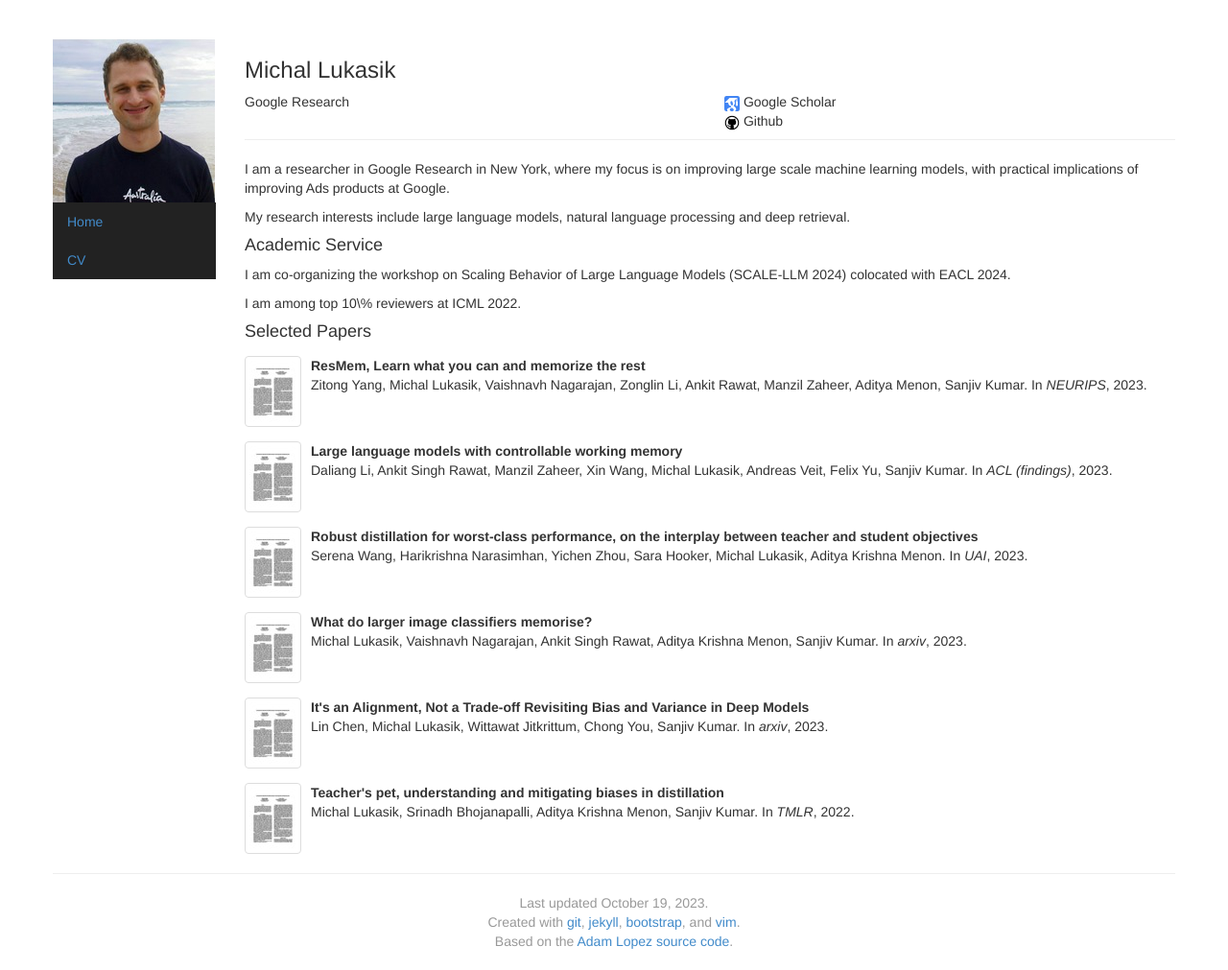
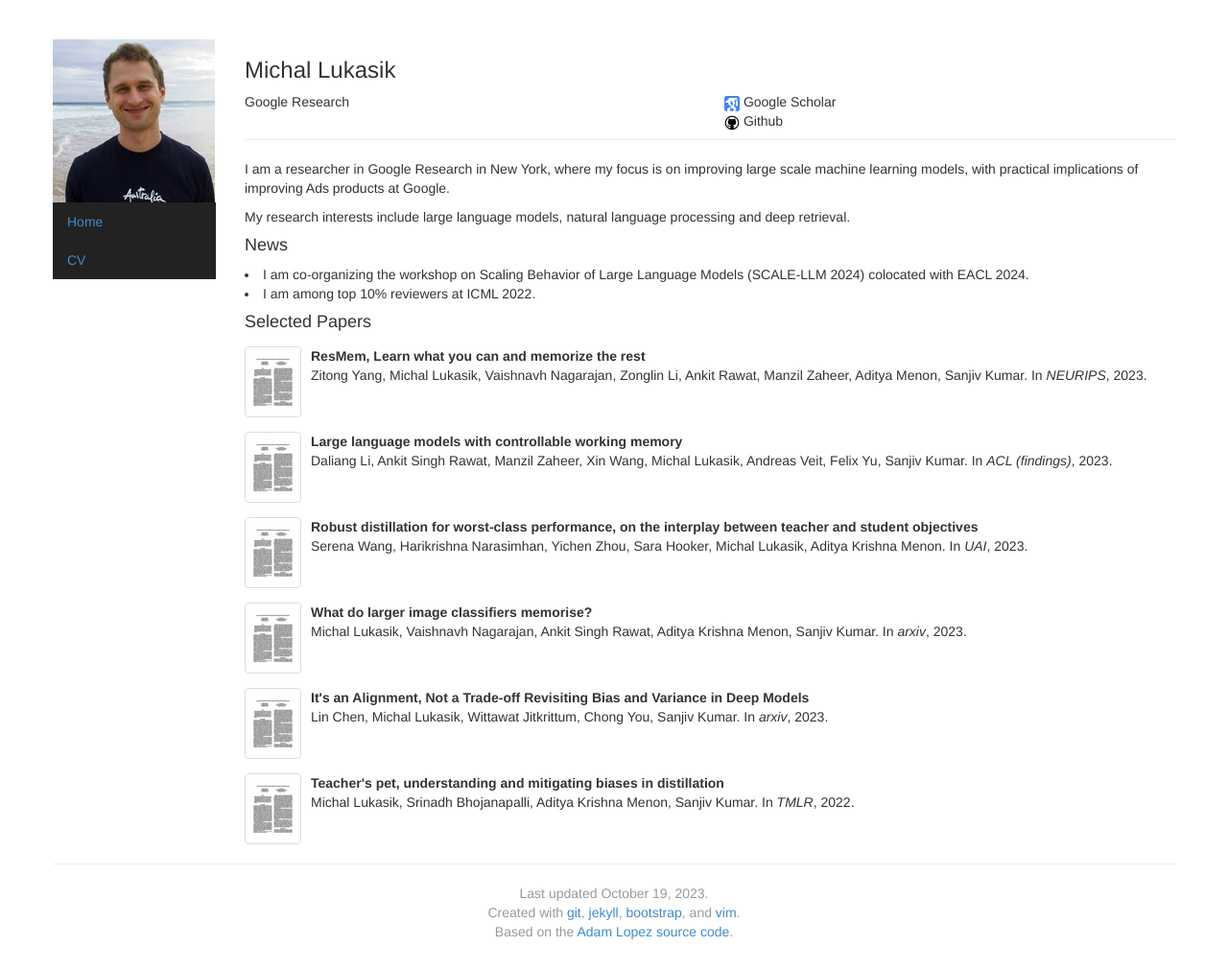
Before and after one commit to mlukasik/mlukasik.github.io, a Jekyll site: the page built from index.html, in a window 1280 px wide. Shown: the whole page at 96% size. Built offline with Jekyll 4.4.1, drawn with Linux system fonts in a browser that asks for light colours.

Commit message:
Update index.html

```diff
--- a/index.html
+++ b/index.html
@@ -40,13 +40,14 @@ My research interests include large language models, natural language processing
 </p>
 </p>
 
-<h4>Academic Service</h4>
-<p>
+<h4>News</h4>
+<li>
 I am co-organizing the workshop on Scaling Behavior of Large Language Models (SCALE-LLM 2024) colocated with EACL 2024.
-</p>
-<p>
-I am among top 10\% reviewers at ICML 2022.
-</p>
+</li>
+<li>
+I am among top 10% reviewers at ICML 2022.
+</li>
+</ul>
 
 <h4>Selected Papers</h4>
 {% for post in site.papers %}
```
